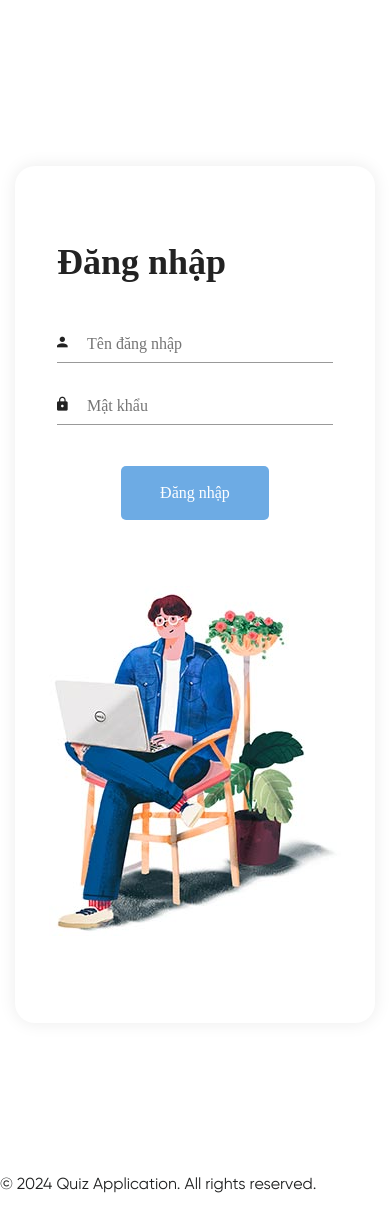
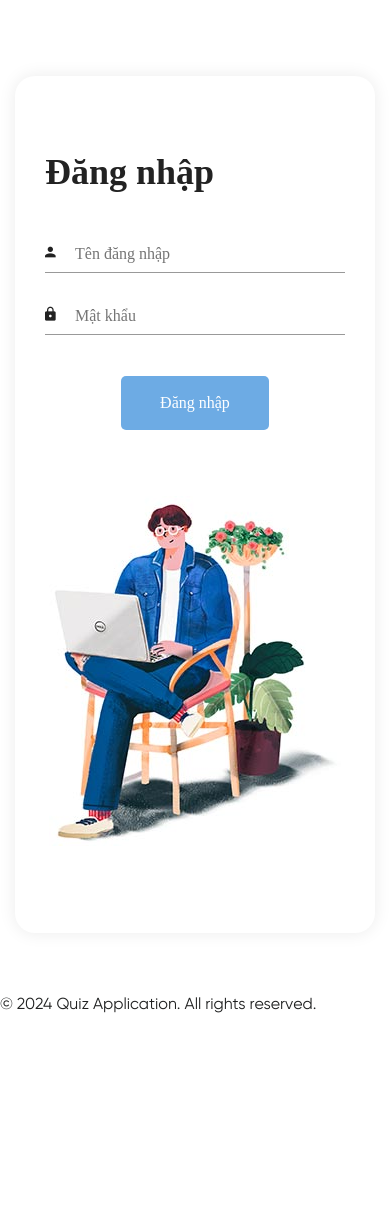
Before and after one commit to Cam-Ba-Mao/trac-nghiem-demo, a PHP site: page /login.php in a window 390 px wide. Shown: the part 91-1304 px from the top of the page. After the commit the page ends 1104 px from the top, so only its background shows below. Run offline with PHP 8.4, Linux system fonts and the light colour scheme.

Commit message:
update login

```diff
--- a/assets/css/styles.css
+++ b/assets/css/styles.css
@@ -477,10 +477,15 @@ body.scroll-down .tdmu-take-exam .student-info {
 }
 
 .login-wrap {
-  padding: 150px 0;
+  padding: 60px 0;
+}
+@media (min-width: 768px) {
+  .login-wrap {
+    padding: 150px 0;
+  }
 }
 
-.sign-in .container {
+.tdmu-sign-in__wrap {
   width: 900px;
   background: #fff;
   margin: 0 auto;
@@ -488,28 +493,28 @@ body.scroll-down .tdmu-take-exam .student-info {
   border-radius: 20px;
 }
 @media (max-width: 1200px) {
-  .sign-in .container {
+  .tdmu-sign-in__wrap {
     width: calc(100% - 30px);
     max-width: 100%;
   }
 }
 @media (min-width: 1024px) {
-  .sign-in .container {
+  .tdmu-sign-in__wrap {
     max-width: 1200px;
   }
 }
-.sign-in .signin-content {
+.tdmu-sign-in__content {
   display: flex;
   padding-top: 67px;
   padding-bottom: 87px;
 }
 @media (max-width: 768px) {
-  .sign-in .signin-content {
+  .tdmu-sign-in__content {
     justify-content: center;
     flex-direction: column;
   }
 }
-.sign-in .signin-image {
+.tdmu-sign-in__content--image {
   margin-left: 110px;
   margin-right: 20px;
   margin-top: 10px;
@@ -517,7 +522,7 @@ body.scroll-down .tdmu-take-exam .student-info {
   overflow: hidden;
 }
 @media (max-width: 768px) {
-  .sign-in .signin-image {
+  .tdmu-sign-in__content--image {
     margin-left: 0px;
     margin-right: 0px;
     margin-top: 50px;
@@ -525,23 +530,23 @@ body.scroll-down .tdmu-take-exam .student-info {
     width: auto;
   }
 }
-.sign-in .signin-image figure {
+.tdmu-sign-in__content--image figure {
   margin-bottom: 50px;
   text-align: center;
   margin: 0;
 }
-.sign-in .signin-image figure img {
+.tdmu-sign-in__content--image figure img {
   max-width: 100%;
   height: auto;
 }
-.sign-in .signin-form {
+.tdmu-sign-in__content--form {
   margin-right: 80px;
   margin-left: 20px;
   width: 50%;
   overflow: hidden;
 }
 @media (max-width: 768px) {
-  .sign-in .signin-form {
+  .tdmu-sign-in__content--form {
     order: 1;
     margin-right: 0px;
     margin-left: 0px;
@@ -549,10 +554,10 @@ body.scroll-down .tdmu-take-exam .student-info {
     width: auto;
   }
 }
-.sign-in .signin-form .form-title {
+.tdmu-sign-in__content--form .form-title {
   margin-bottom: 33px;
 }
-.sign-in .signin-form h2 {
+.tdmu-sign-in__content--form h2 {
   line-height: 1.66;
   margin: 0;
   padding: 0;
@@ -561,42 +566,42 @@ body.scroll-down .tdmu-take-exam .student-info {
   font-family: Poppins;
   font-size: 36px;
 }
-.sign-in .signin-form .register-form {
+.tdmu-sign-in__content--form .register-form {
   width: 100%;
 }
-.sign-in .signin-form .register-form .form-group {
+.tdmu-sign-in__content--form .register-form .form-group {
   position: relative;
   margin-bottom: 25px;
   overflow: hidden;
 }
-.sign-in .signin-form .register-form .form-group:last-child {
+.tdmu-sign-in__content--form .register-form .form-group:last-child {
   margin-bottom: 0px;
 }
-.sign-in .signin-form .register-form .form-group.form-button {
+.tdmu-sign-in__content--form .register-form .form-group.form-button {
   margin-bottom: 1rem;
 }
 @media (max-width: 768px) {
-  .sign-in .signin-form .register-form .form-group.form-button {
+  .tdmu-sign-in__content--form .register-form .form-group.form-button {
     text-align: center;
   }
 }
-.sign-in .signin-form .register-form .form-group label {
+.tdmu-sign-in__content--form .register-form .form-group label {
   position: absolute;
   left: 0;
   top: 50%;
   transform: translateY(-50%);
   color: #222;
 }
-.sign-in .signin-form .register-form .form-group label .material-icons-name {
+.tdmu-sign-in__content--form .register-form .form-group label .material-icons-name {
   font-size: 18px;
 }
-.sign-in .signin-form .register-form .form-group label .zmdi {
+.tdmu-sign-in__content--form .register-form .form-group label .zmdi {
   display: inline-block;
   font: normal normal normal 14px/1 "Material-Design-Iconic-Font";
   font-size: inherit;
   text-rendering: auto;
 }
-.sign-in .signin-form .register-form .form-group input {
+.tdmu-sign-in__content--form .register-form .form-group input {
   width: 100%;
   display: block;
   border: none;
@@ -605,28 +610,28 @@ body.scroll-down .tdmu-take-exam .student-info {
   font-family: Poppins;
   box-sizing: border-box;
 }
-.sign-in .signin-form .register-form .form-group input, .sign-in .signin-form .register-form .form-group select, .sign-in .signin-form .register-form .form-group textarea {
+.tdmu-sign-in__content--form .register-form .form-group input, .tdmu-sign-in__content--form .register-form .form-group select, .tdmu-sign-in__content--form .register-form .form-group textarea {
   outline: none;
   appearance: unset !important;
 }
-.sign-in .signin-form .register-form .form-group input[type=checkbox]:not(old) {
+.tdmu-sign-in__content--form .register-form .form-group input[type=checkbox]:not(old) {
   width: 2em;
   margin: 0;
   padding: 0;
   font-size: 1em;
   display: none;
 }
-.sign-in .signin-form .register-form .form-group input[type=checkbox]:not(old) + label {
+.tdmu-sign-in__content--form .register-form .form-group input[type=checkbox]:not(old) + label {
   display: inline-block;
   line-height: 1.5em;
   margin-top: 6px;
 }
-.sign-in .signin-form .register-form .form-group .label-agree-term {
+.tdmu-sign-in__content--form .register-form .form-group .label-agree-term {
   position: relative;
   top: 0%;
   transform: translateY(0);
 }
-.sign-in .signin-form .register-form .form-group input[type=checkbox]:not(old) + label > span {
+.tdmu-sign-in__content--form .register-form .form-group input[type=checkbox]:not(old) + label > span {
   display: inline-block;
   width: 13px;
   height: 13px;
@@ -638,7 +643,7 @@ body.scroll-down .tdmu-take-exam .student-info {
   background-image: linear-gradient(white, white);
   vertical-align: bottom;
 }
-.sign-in .signin-form .register-form .form-group input[type=checkbox]:not(old):checked + label > span:before {
+.tdmu-sign-in__content--form .register-form .form-group input[type=checkbox]:not(old):checked + label > span:before {
   content: "\f26b";
   display: block;
   color: #222;
@@ -648,10 +653,10 @@ body.scroll-down .tdmu-take-exam .student-info {
   font-family: "Material-Design-Iconic-Font";
   font-weight: bold;
 }
-.sign-in .signin-form .register-form .form-group input[type=checkbox] {
+.tdmu-sign-in__content--form .register-form .form-group input[type=checkbox] {
   appearance: checkbox !important;
 }
-.sign-in .signin-form .register-form .form-group .form-submit {
+.tdmu-sign-in__content--form .register-form .form-group .form-submit {
   display: inline-block;
   background: #6dabe4;
   color: #fff;
@@ -662,7 +667,7 @@ body.scroll-down .tdmu-take-exam .student-info {
   margin-top: 25px;
   cursor: pointer;
 }
-.sign-in .signin-form .register-form .form-group #signin {
+.tdmu-sign-in__content--form .register-form .form-group #signin {
   margin-top: 16px;
 }
 
--- a/assets/css/styles.scss
+++ b/assets/css/styles.scss
@@ -173,11 +173,15 @@ body {
 
 .login-wrap {
     // background: $grey;
+    padding: 60px 0;
+
+    @include breakpoint-up(md) {
         padding: 150px 0;
     }
+}
 
-.sign-in {
-    .container {
+.tdmu-sign-in {
+    &__wrap {
         width: 900px;
         background: #fff;
         margin: 0 auto;
@@ -194,7 +198,7 @@ body {
         }
     }
 
-    .signin-content {
+    &__content {
         display: flex;
         padding-top: 67px;
         padding-bottom: 87px;
@@ -203,9 +207,8 @@ body {
             justify-content: center;
             flex-direction: column;
         }
-    }
 
-    .signin-image {
+        &--image {
             margin-left: 110px;
             margin-right: 20px;
             margin-top: 10px;
@@ -232,7 +235,7 @@ body {
             }
         }
 
-    .signin-form {
+        &--form {
             margin-right: 80px;
             margin-left: 20px;
             width: 50%;
@@ -382,3 +385,8 @@ body {
             }
         }
     }
+
+
+
+
+}
--- a/assets/js/scripts.js
+++ b/assets/js/scripts.js
@@ -141,9 +141,12 @@
 
     $(function () {
         // handleTEST();
-        getRootVars();
-        handleScrollMenu();
-        calculateScroll();
+
+        $(document).ready(function () {
+            getRootVars();
+            calculateScroll();
+            handleScrollMenu();
+        });
     });
 
     $(window).on('resize', function () {
--- a/footer.php
+++ b/footer.php
@@ -1,6 +1,6 @@
 </main>
     <footer>
-        <p>&copy; 2024 Quiz Application. All rights reserved.</p>
+        <p>&copy; <?= date('Y'); ?> Quiz Application. All rights reserved.</p>
     </footer>
 </body>
 </html>
--- a/login.php
+++ b/login.php
@@ -30,15 +30,15 @@ include('header.php');
         <input type="submit" value="Đăng nhập">
     </form> -->
     <div class="login-wrap">
-        <section class="sign-in">
-            <div class="container">
-                <div class="signin-content">
-                    <div class="signin-image">
+        <section class="tdmu-sign-in">
+            <div class="tdmu-sign-in__wrap">
+                <div class="tdmu-sign-in__content">
+                    <div class="tdmu-sign-in__content--image">
                         <figure><img src="<?php echo BASE_URL; ?>/assets/img/signin-image.jpg" alt="sing up image"></figure>
                         <!-- <a href="#" class="signup-image-link">Create an account</a> -->
                     </div>
 
-                    <div class="signin-form">
+                    <div class="tdmu-sign-in__content--form">
                         <h2 class="form-title">Đăng nhập</h2>
                         <form method="POST" class="register-form" id="login-form">
                             <div class="form-group">
```
Also changed, not shown: student/results.php (+14 -8 lines), 1 other file. Lines whose indentation alone changed are shown as unchanged.
